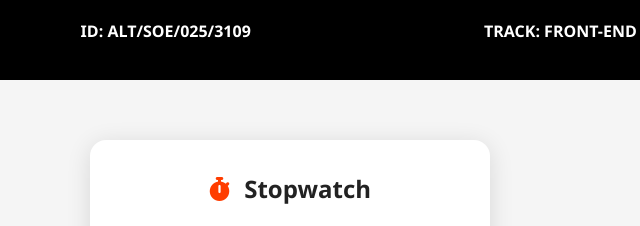
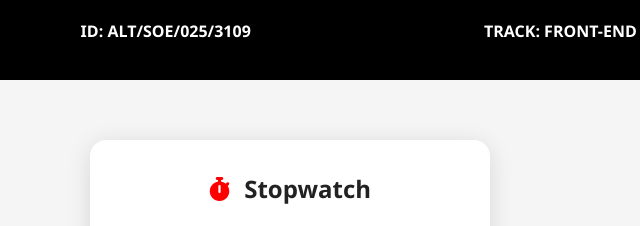
Before and after one commit to Imran-247/Stopwatch, a plain HTML site: page index.html in a window 1280 px wide. Shown: the top 226 px of the page, 350-990 px from the left. Drawn offline with Linux system fonts and the light colour scheme.

Commit message:
index.html, style.css, script.js

```diff
--- a/style.css
+++ b/style.css
@@ -44,6 +44,7 @@ body {
 	position: relative;
 }
 
+/* Hide the sun icon */
 .toggle-btn .sun{
 	color: orange;
 }
@@ -80,8 +81,9 @@ body {
 	justify-content: center;
 }
 
+/* Style for stop watch icon */
 .container .fa-stopwatch{
-	color: #ff3d00;
+	color: #ff0000;
 	margin-right: 8px;
 }
 
```
Also changed, not shown: script.js (+8 -1 lines).
